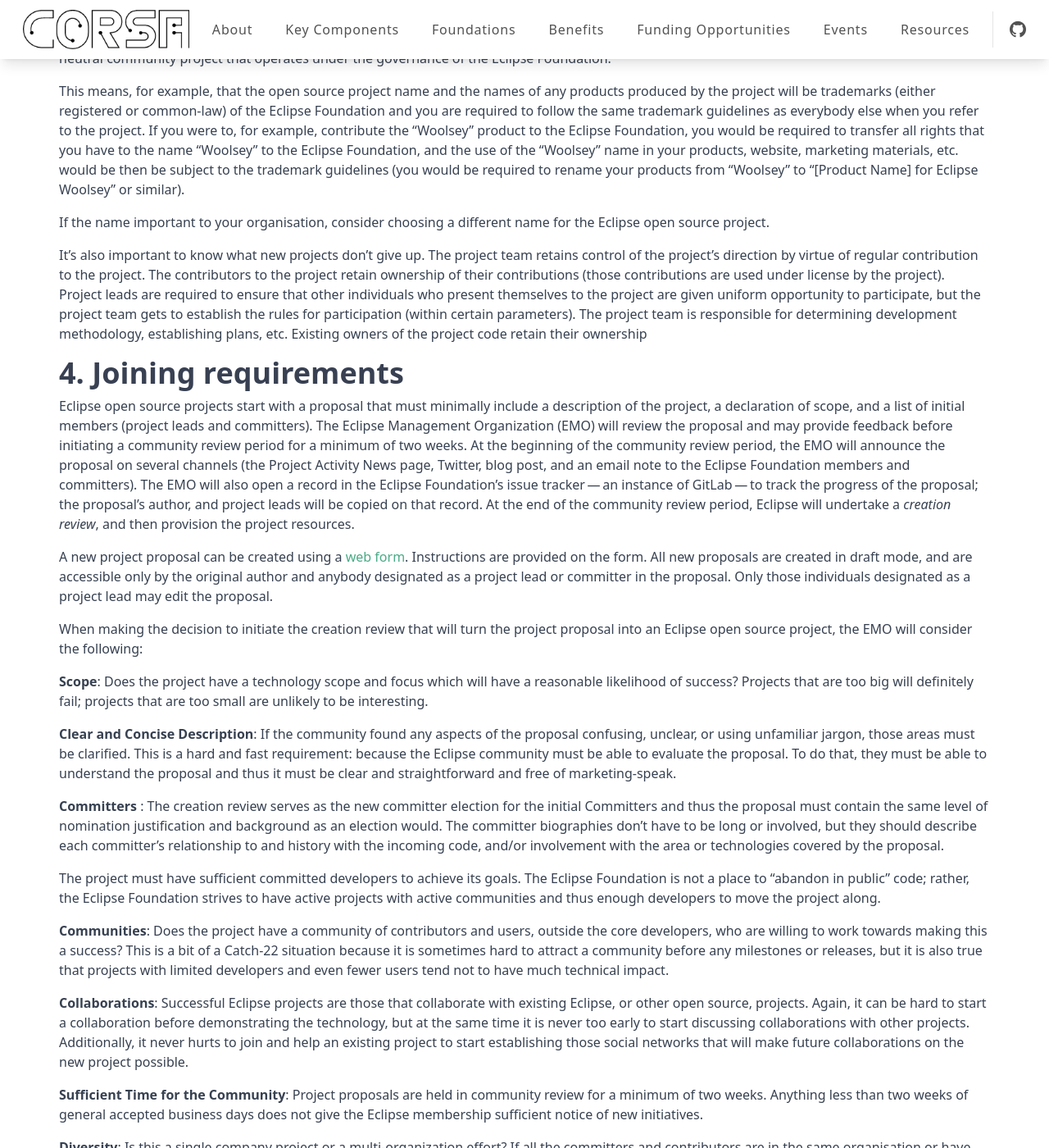
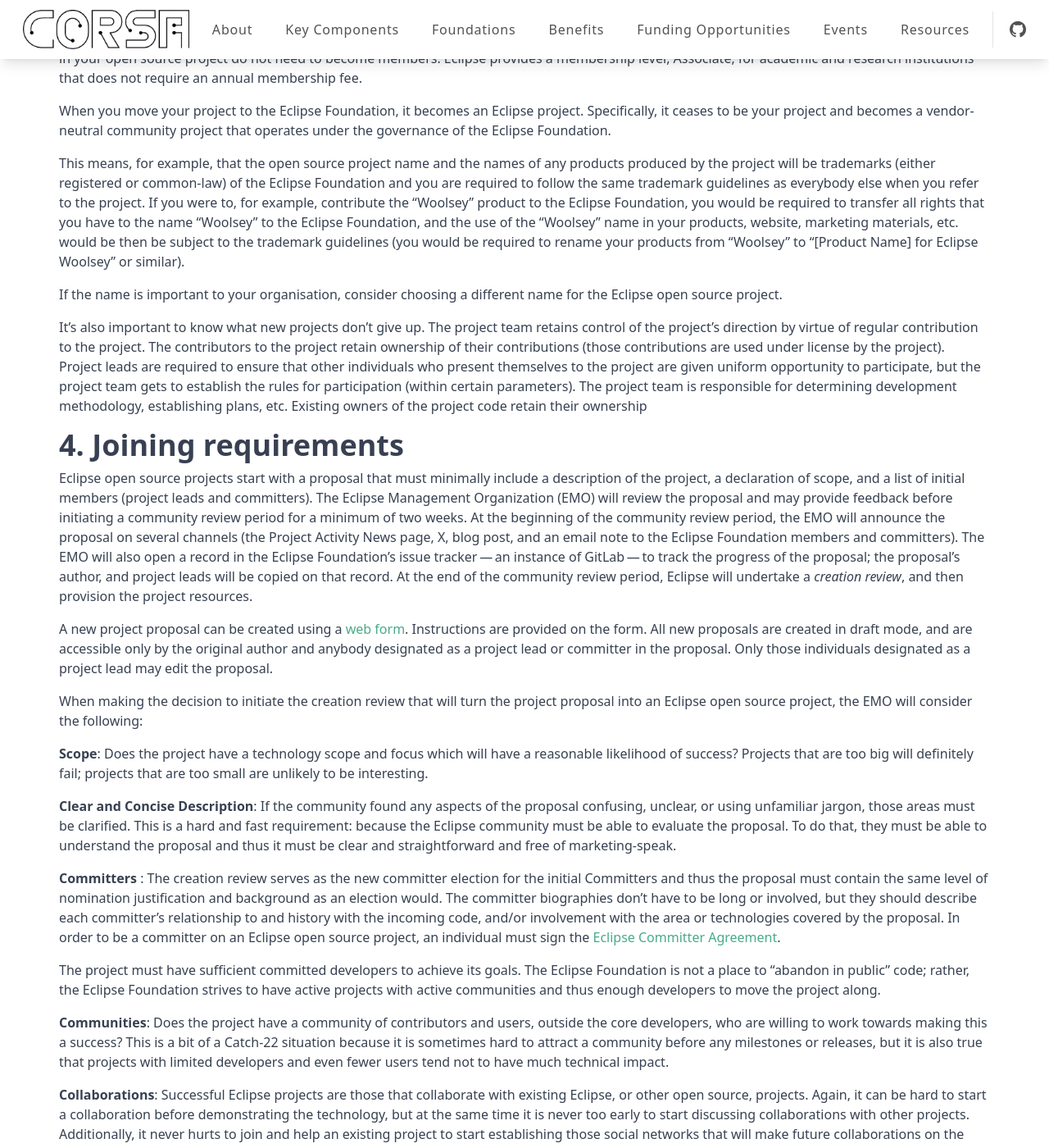
Before and after one commit to corsa-center/corsa-center.github.io, a Jekyll site: the page built from docs/foundations/eclipse.md, in a window 1280 px wide and 1400 px high, scrolled down 1133 px. Shown: the whole window at 82% size. Built offline with Jekyll 4.4.1, drawn with Linux system fonts in a browser that asks for light colours; nearby versions of some CDN libraries; some of the changed text lies outside the part shown.

Commit message:
Update eclipse.md
Clarified a few points and added some detail

```diff
--- a/docs/foundations/eclipse.md
+++ b/docs/foundations/eclipse.md
@@ -11,14 +11,14 @@
 
 This document, written as part of the work of the [Center for Open-Source Research Software Stewardship and Advancement (CORSA)](https://corsa.center), describes the information that a particular software project needs to collect/have in order to apply to and then join [Eclipse Foundation](https://eclipse.org/). Much of the content in this document comes from Eclipse Foundation documents.
 
-The Eclipse Foundation provides a global community of individuals and organizations with a mature, scalable, and vendor-neutral environment for open source software collaboration and innovation. Its focus is to create an environment for successful open source projects and to promote the adoption of Eclipse technology in commercial and open source solutions. Through these services, the Eclipse Foundation provides communities with a proven model for open source development:
+The Eclipse Foundation provides a global community of individuals and organizations, both commercial and not-for-profit, with a mature, scalable, and vendor-neutral environment for open source software and open standards collaboration and innovation. Its focus is to create an environment for successful open source projects and to promote the adoption of Eclipse technology in commercial and open source solutions. Through these services, the Eclipse Foundation provides communities with a proven model for open source development and collaboration.
 
 Some additional benefits from joining a foundation are discussed in Section 5 of [Watson, et al., 2023](https://doi.org/10.48550/arXiv.2308.14953).
 
 
 # 2. Relationships with Eclipse Foundation and basic requirements
 
-The [Eclipse Foundation Development Process (EDP)](https://www.eclipse.org/projects/handbook/#edp) is the foundational document for Eclipse projects and committers. It describes the manner in which they do open source software. The EDP does not prescribe any particular development methodology; it is more concerned with the larger-scale aspects of open source project life cycle, including such things as reviews, processes for running votes and elections, bringing new committers onto a project, etc. This document elaborates on some key points of the EDP.
+The [Eclipse Foundation Development Process (EDP)](https://www.eclipse.org/projects/handbook/#edp) is the foundational document for Eclipse projects and committers. It describes the manner in which they do open source software development. The EDP does not prescribe any particular development methodology; it is more concerned with the larger-scale aspects of open source project life cycle, including such things as reviews, processes for running votes and elections, bringing new committers onto a project, etc. This document elaborates on some key points of the EDP.
 
 The EDP follows the Open Source Rules of Engagement:
 
@@ -32,17 +32,19 @@
 
 # 3. Application requirements
 
+In order to move your project to the Eclipse Foundation, you must first become a [member](https://www.eclipse.org/membership/) of the Eclipse Foundation. Other organizations participating in your open source project do not need to become members.  Eclipse provides a membership level, Associate, for academic and research institutions that does not require an annual membership fee.
+
 When you move your project to the Eclipse Foundation, it becomes an Eclipse project. Specifically, it ceases to be your project and becomes a vendor-neutral community project that operates under the governance of the Eclipse Foundation.
 
 This means, for example, that the open source project name and the names of any products produced by the project will be trademarks (either registered or common-law) of the Eclipse Foundation and you are required to follow the same trademark guidelines as everybody else when you refer to the project. If you were to, for example, contribute the "Woolsey" product to the Eclipse Foundation, you would be required to transfer all rights that you have to the name "Woolsey" to the Eclipse Foundation, and the use of the "Woolsey" name in your products, website, marketing materials, etc. would be then be subject to the trademark guidelines (you would be required to rename your products from "Woolsey" to "[Product Name] for Eclipse Woolsey" or similar).
 
-If the name important to your organisation, consider choosing a different name for the Eclipse open source project.
+If the name is important to your organisation, consider choosing a different name for the Eclipse open source project.
 
 It’s also important to know what new projects don’t give up. The project team retains control of the project’s direction by virtue of regular contribution to the project. The contributors to the project retain ownership of their contributions (those contributions are used under license by the project). Project leads are required to ensure that other individuals who present themselves to the project are given uniform opportunity to participate, but the project team gets to establish the rules for participation (within certain parameters). The project team is responsible for determining development methodology, establishing plans, etc. Existing owners of the project code retain their ownership
 
 # 4. Joining requirements
 
-Eclipse open source projects start with a proposal that must minimally include a description of the project, a declaration of scope, and a list of initial members (project leads and committers). The Eclipse Management Organization (EMO) will review the proposal and may provide feedback before initiating a community review period for a minimum of two weeks. At the beginning of the community review period, the EMO will announce the proposal on several channels (the Project Activity News page, Twitter, blog post, and an email note to the Eclipse Foundation members and committers). The EMO will also open a record in the Eclipse Foundation’s issue tracker — an instance of GitLab — to track the progress of the proposal; the proposal’s author, and project leads will be copied on that record. At the end of the community review period, Eclipse will undertake a *creation review*, and then provision the project resources.
+Eclipse open source projects start with a proposal that must minimally include a description of the project, a declaration of scope, and a list of initial members (project leads and committers). The Eclipse Management Organization (EMO) will review the proposal and may provide feedback before initiating a community review period for a minimum of two weeks. At the beginning of the community review period, the EMO will announce the proposal on several channels (the Project Activity News page, X, blog post, and an email note to the Eclipse Foundation members and committers). The EMO will also open a record in the Eclipse Foundation’s issue tracker — an instance of GitLab — to track the progress of the proposal; the proposal’s author, and project leads will be copied on that record. At the end of the community review period, Eclipse will undertake a *creation review*, and then provision the project resources.
 
 A new project proposal can be created using a [web form](https://projects.eclipse.org/create/project-proposal). Instructions are provided on the form. All new proposals are created in draft mode, and are accessible only by the original author and anybody designated as a project lead or committer in the proposal. Only those individuals designated as a project lead may edit the proposal.
 
@@ -52,7 +54,7 @@
 
 **Clear and Concise Description**: If the community found any aspects of the proposal confusing, unclear, or using unfamiliar jargon, those areas must be clarified. This is a hard and fast requirement: because the Eclipse community must be able to evaluate the proposal. To do that, they must be able to understand the proposal and thus it must be clear and straightforward and free of marketing-speak.
 
-**Committers** : The creation review serves as the new committer election for the initial Committers and thus the proposal must contain the same level of nomination justification and background as an election would. The committer biographies don’t have to be long or involved, but they should describe each committer’s relationship to and history with the incoming code, and/or involvement with the area or technologies covered by the proposal.
+**Committers** : The creation review serves as the new committer election for the initial Committers and thus the proposal must contain the same level of nomination justification and background as an election would. The committer biographies don’t have to be long or involved, but they should describe each committer’s relationship to and history with the incoming code, and/or involvement with the area or technologies covered by the proposal. In order to be a committer on an Eclipse open source project, an individual must sign the [Eclipse Committer Agreement](https://www.eclipse.org/legal/#CommitterAgreements).
 
 The project must have sufficient committed developers to achieve its goals. The Eclipse Foundation is not a place to "abandon in public" code; rather, the Eclipse Foundation strives to have active projects with active communities and thus enough developers to move the project along.
 
```
